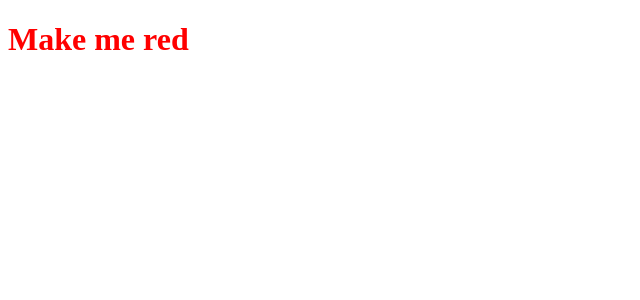
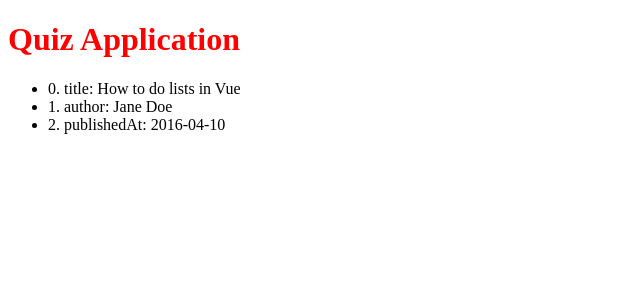
Before and after one commit to Derek-Cruz/snowjoe-frontend, a Vue app in the folder vue-project/: page / in a window 1280 px wide. Shown: the top 300 px of the page, without its empty margins (0-640 px from the left). Built offline with nearby package versions, Linux system fonts and the light colour scheme.

Commit message:
Trying somethings out to learn better.

```diff
--- a/vue-project/index.html
+++ b/vue-project/index.html
@@ -4,7 +4,7 @@
     <meta charset="UTF-8" />
     <link rel="icon" href="/favicon.ico" />
     <meta name="viewport" content="width=device-width, initial-scale=1.0" />
-    <title>Vite App</title>
+    <title>Snow Joe Assessment</title>
   </head>
   <body>
     <div id="app"></div>
--- a/vue-project/src/App.vue
+++ b/vue-project/src/App.vue
@@ -1,15 +1,9 @@
 <script setup>
-import { ref } from 'vue'
-
-const titleClass = ref('title')
+import Headertest from './components/Test-test.vue'
+import Listtest from './components/Test-list.vue'
 </script>
 
 <template>
-  <h1 :class="titleClass">Make me red</h1>
+  <Headertest />
+  <Listtest />
 </template>
-
-<style>
-.title {
-  color: red;
-}
-</style>
--- /dev/null
+++ b/vue-project/src/components/Test-list.vue
@@ -0,0 +1,17 @@
+<script setup>
+import { reactive } from 'vue'
+
+const myObject = reactive({
+  title: 'How to do lists in Vue',
+  author: 'Jane Doe',
+  publishedAt: '2016-04-10'
+})
+</script>
+
+<template>
+	<ul>
+   <li v-for="(value, key, index) in myObject">
+    {{ index }}. {{ key }}: {{ value }}
+   </li>
+  </ul>
+</template>
--- /dev/null
+++ b/vue-project/src/components/Test-test.vue
@@ -0,0 +1,11 @@
+<template>
+  <h1>Quiz Application</h1>
+</template>
+
+<style>
+
+h1 {
+  color: red
+}
+
+</style>
```
